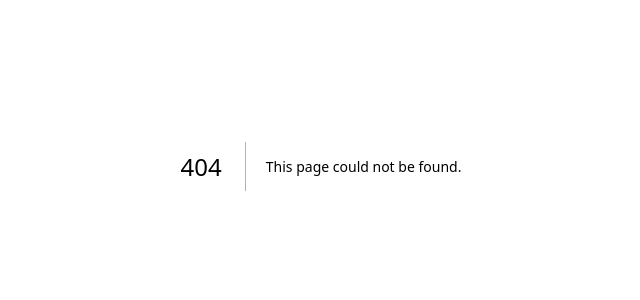
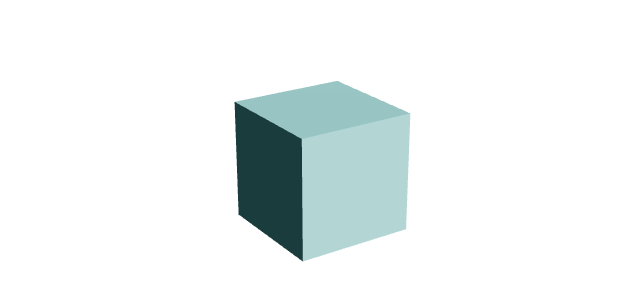
Before and after one commit to namsam28/threejsToy, a Next.js app: page /forge in a window 1280 px wide. Before the commit this address had no page. Shown: the part 234-534 px from the top of the page, without its empty margins (319-959 px from the left). Built offline with nearby package versions, Linux system fonts and the light colour scheme.

Commit message:
feat : add page forge

```diff
--- /dev/null
+++ b/src/app/forge/page.tsx
@@ -0,0 +1,26 @@
+"use client";
+import {Canvas} from "@react-three/fiber";
+import {OrbitControls} from "@react-three/drei";
+export default function Home() {
+  return (
+    <div className="w-full h-[100vh]">
+      <Canvas
+        className="w-full h-full"
+        camera={{
+          fov: 45,
+          near: 0.1,
+          far: 200,
+          position: [-4, 3, 6],
+        }}>
+        <ambientLight color="#ffffff" intensity={0.2} />
+        <directionalLight color="#ffffff" intensity={2.5} position={[1, 2, 3]} />
+        <OrbitControls />
+
+        <mesh>
+          <boxGeometry />
+          <meshStandardMaterial color="#aaffff" />
+        </mesh>
+      </Canvas>
+    </div>
+  );
+}
--- a/src/app/layout.tsx
+++ b/src/app/layout.tsx
@@ -14,8 +14,8 @@ export default function RootLayout({
 }>) {
   return (
     <html lang="ko">
-      <body className={`antialiased`}>
-        <main>{children}</main>
+      <body className="antialiased">
+        <main className="min-h-screen min-w-screen">{children}</main>
         {/* svg symbol // */}
       </body>
     </html>
--- a/src/app/page.tsx
+++ b/src/app/page.tsx
@@ -1,9 +1,16 @@
-"use client";
+import Link from "next/link";
 
 export default function Home() {
   return (
     <div>
-      boiler plate 페이지
+      <h1 className="w-full text-32 text-center bg-amber-600 text-white">Three.js Toy project.</h1>
+      <ul>
+        <li className="px-20 py-10">
+          <Link href="/forge" className="text-20  font-bold text-gray-500 hover:text-black">
+            대장간
+          </Link>
+        </li>
+      </ul>
     </div>
   );
 }
```
Also changed, not shown: package.json (+8 -1 lines), 1 other file (tests, documents, lock files or other folders).
